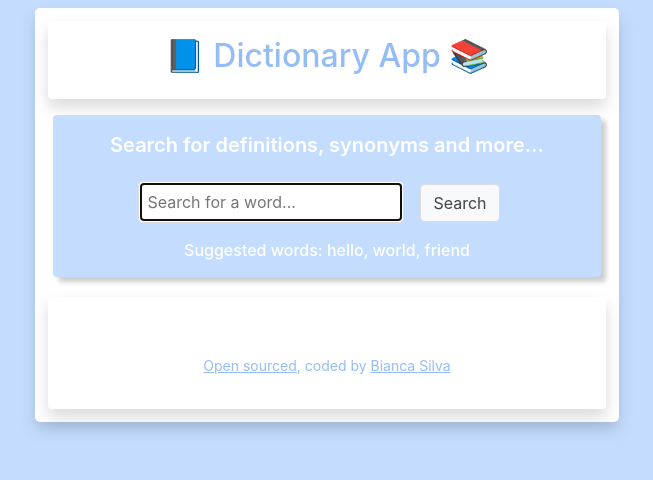
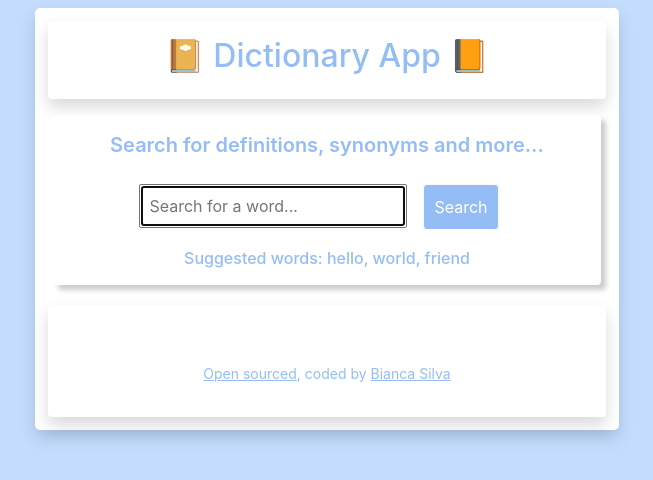
Before and after one commit to TokiLoshi/dictionary-project, a React (Create React App) app: page / in a window 1280 px wide. Shown: the top 480 px of the page, without its empty margins (313-966 px from the left). Built offline with nearby package versions, Linux system fonts and the light colour scheme; no server answers.

Commit message:
Updated design and cleaned up comments

```diff
--- a/src/App.css
+++ b/src/App.css
@@ -1,16 +1,15 @@
 body {
-  /* text-align: center; */
   margin: 0 auto;
   background: #C4DDFF;
   max-width: 600px;
-  hyphens:auto;
+
 }
 h1, h2, h3, h4 {
   text-align: center;
 }
 h1 {
   font-size: 36px;
-
+  hyphens:auto;
 }
 
 .App-footer {
--- a/src/App.js
+++ b/src/App.js
@@ -7,10 +7,10 @@ function App() {
     <div className="App m-2">
       <div className="container shadow">
       <header className="App-header m-2 mb-3 shadow p-3 rounded">
-        <h1> 📘 Dictionary App 📚</h1>
+        <h1> 📔 Dictionary App 📙</h1>
 
       </header>
-      <Dictionary defaultKeyword="app"/>
+      <Dictionary defaultKeyword="learning"/>
     <footer className='shadow p-3 m-2 rounded'><p className='App-footer'><small><a href='https://github.com/TokiLoshi/dictionary-project' target='blank' rel='noopener noreferrer'>Open sourced</a>, coded by <a href='https://tiny-valkyrie-cad23c.netlify.app/' target='blank' rel='noopener noreferrer'>Bianca Silva</a></small></p></footer>
     </div>
     </div>
--- a/src/Dictionary.css
+++ b/src/Dictionary.css
@@ -5,32 +5,45 @@ h1 {
   font-size: 32px;
 }
 label {
-  color: white;
+  color:  #94bdf6;
   font-size: 20px;
   font-weight: 600;
 }
 
 .Dictionary section {
-  color: #fff;
+  background-color: #fff;
   font-weight: 500;
   border-radius: 4px;
-  background: #C4DDFF;
+  color: #C4DDFF;
   padding: 15px;
   margin: 0 5px 20px 5px;
   box-shadow: 5px 5px 5px rgba(0, 0, 0, 0.2);
   justify-content: center;
 }
 
-.Dictionary input {
+.Dictionary input .searchBar {
 border: 1px solid #ddd;
 border-radius: 5px;
 color: #444;
 }
-
-
+.Dictionary input .btn {
+  color: #fff;
+}
 
 .Dictionary .hint{
   font-size: 16px;
   text-align: center;
+  color:  #94bdf6
 
 }
+.btn {
+  padding: 10px;
+  background-color: #94bdf6;
+  transition: all 150ms ease-in-out;
+  color: #fff;
+  margin: 5px;
+  }
+
+  .btn:hover {
+   background-color: rgb(196, 221, 255, 0.7);
+  }
--- a/src/Dictionary.js
+++ b/src/Dictionary.js
@@ -11,15 +11,11 @@ export default function Dictionary(props) {
   let [photos, setPhotos] = useState(null);
 
 function handleResponse(response) {
-  console.log(response.data[0]);
-  console.log(response.data[0].meanings[0].definitions[0].definition);
   setResults(response.data[0]);
 }
 
 function handlePexelsResponse(response) {
-  console.log(response.data);
   setPhotos(response.data.photos);
-
 }
 
 function search() {
@@ -43,8 +39,8 @@ function load() {
 
 function handleKeywordChange(event) {
   setKeyword(event.target.value);
+}
 
-}
 if (loaded) {
   return (
     <section className="Dictionary m-2">
--- a/src/Meaning.css
+++ b/src/Meaning.css
@@ -1,15 +1,10 @@
 
 .Meaning {
-  /* background:#C4DDFF; */
-  /* background: rgb(196, 221, 255, 0.5); */
   background-blend-mode: lighten;
   border-radius: 5px;
-  /* margin: 5px; */
-  /* padding: 5px; */
   color:  #94bdf6;
   line-height: 1.5;
   font-size: 18px;
-  /* font-weight: bold; */
 }
 .Meaning h3 {
   font-size: 30px;
--- a/src/Meaning.js
+++ b/src/Meaning.js
@@ -4,24 +4,18 @@ import Synonyms from "./Synonyms";
 import Examples from "./Examples";
 
 export default function Meaning(props) {
-
 return (
   <div className="Meaning">
     <h3>{props.meaning.partOfSpeech}</h3>
 
 {props.meaning.definitions.map(function (definition, index) {
+  return (
+  <div key={index}>
 
-  return (
-    <div key={index}>
-{/* <p> */}
-<br />
-<p><strong>Definition:</strong>< br/>
 {definition.definition}
-{/* </p> */}
 <Examples examples={definition.example} />
-{/* <br /> */}
-<Synonyms synonyms={props.meaning.synonyms}/>
-</p>
+<Synonyms synonyms={definition.synonyms} />
+
 </div>
   );
 
--- a/src/Phonetics.js
+++ b/src/Phonetics.js
@@ -12,7 +12,6 @@ if (props.phonetic.audio) {
   return (
     <div className="Phonetics">
       <h4 className="Phonetics">{props.phonetic.text}</h4>
-      {/* <button className="phoneticButton btn btn-dark p-2 m-3" aria-label="listen" onClick={playAudio} >Click to listen</button> */}
       <i className="fa-solid fa-circle-play m-2 ps-2" aria-label="listen" onClick={playAudio}></i>
     </div>
   );
--- a/src/Photos.js
+++ b/src/Photos.js
@@ -2,7 +2,7 @@ import React from "react";
 import "./Photos.css";
 
 export default function Photos(props) {
-  console.log(props.photos);
+  // console.log(props.photos);
   if (props.photos) {
   return (
     <div className="Photos shadow">
--- a/src/Results.css
+++ b/src/Results.css
@@ -15,7 +15,6 @@ div .Results {
 @media (max-width: 770px) {
   .Results h2 {
     font-size: 25px;
-    /* display: inline; */
     hyphens:auto;
     text-align: center;
   }
```
Also changed, not shown: src/Synonyms.js (+3 -9 lines).
